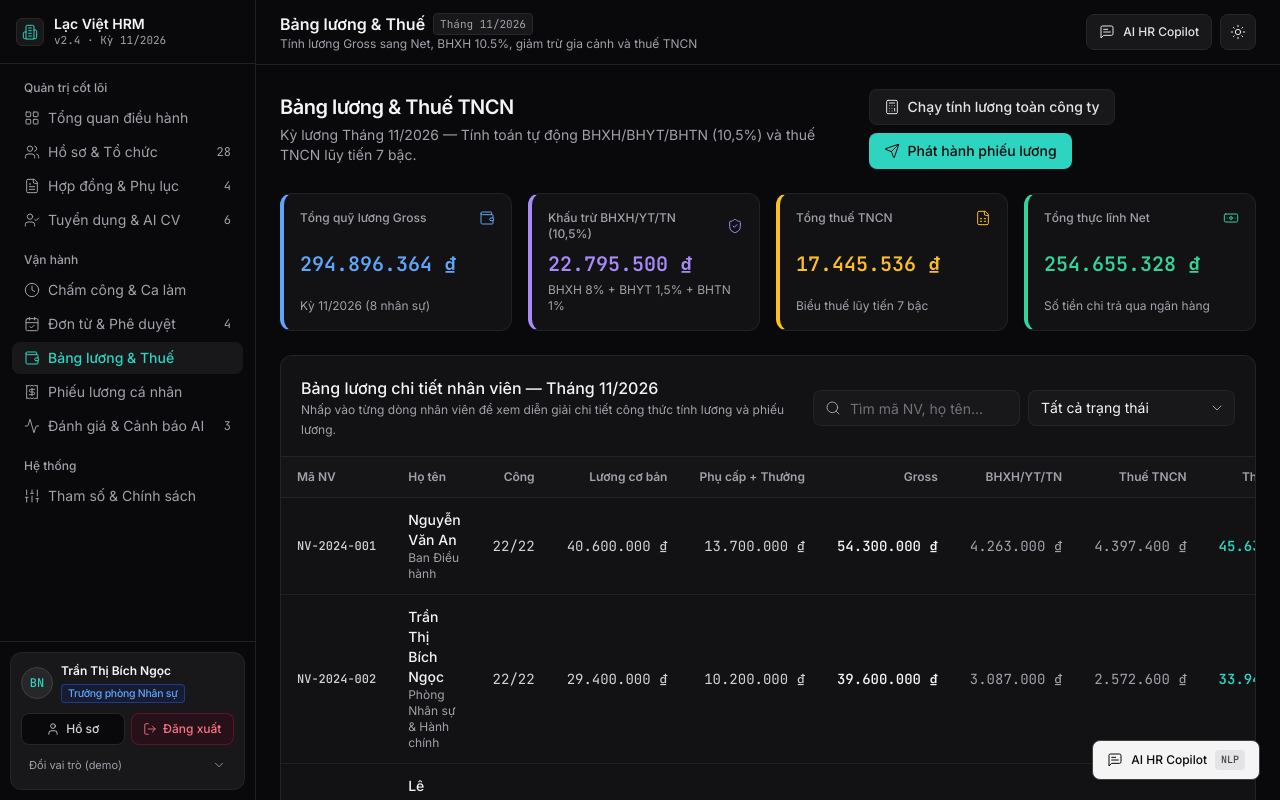
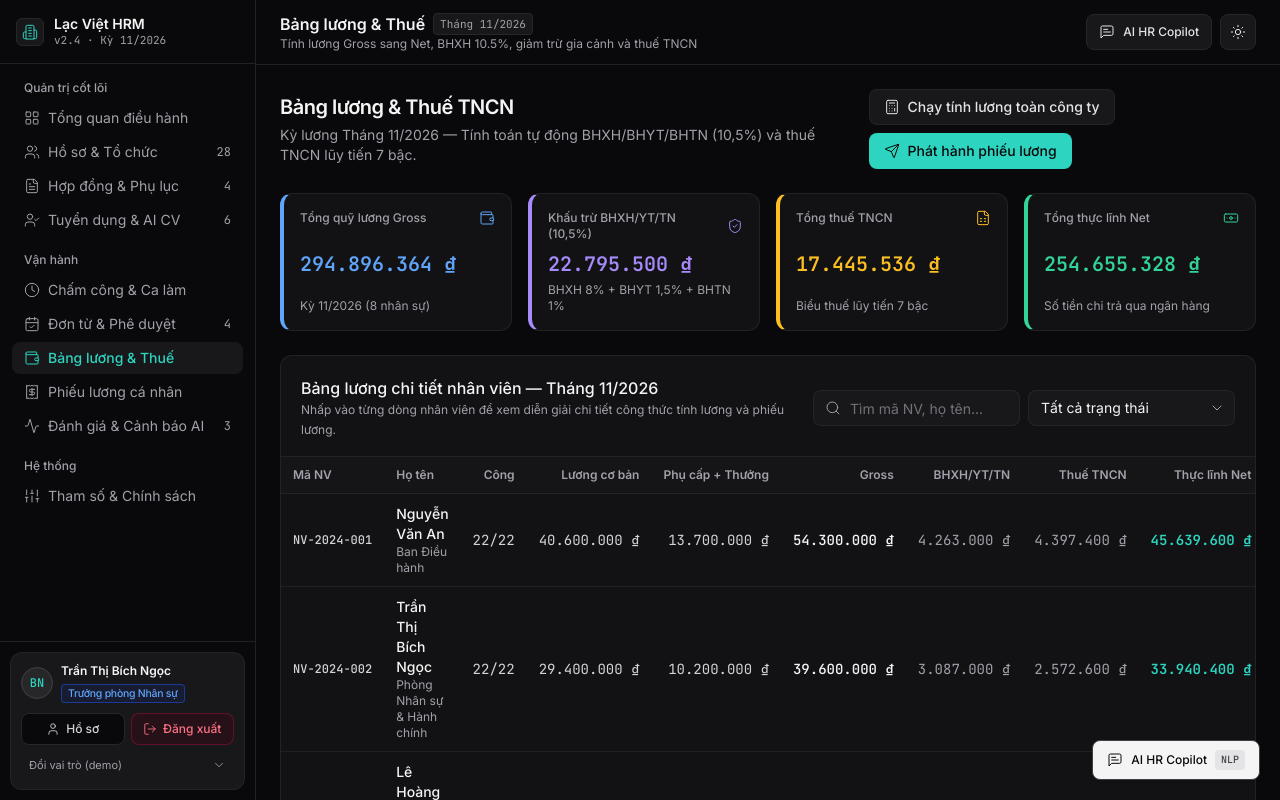
Before and after one commit to vinhce/Quan-tri-hanh-chinh-nhan-su, a Next.js app: page / in a window 1280 px wide. Both pictures are taken after a click on the element 892 px from the left and 232 px from the top of the page. Built offline with nearby package versions, Linux system fonts and the light colour scheme.

Commit message:
fix(payroll): compact payroll table cell padding for 1123px viewport

```diff
--- a/src/components/modules/payroll-view.tsx
+++ b/src/components/modules/payroll-view.tsx
@@ -437,16 +437,16 @@ export function PayrollView() {
               <table className="w-full border-collapse text-left text-sm">
                 <thead>
                   <tr className="border-b border-zinc-200/80 bg-zinc-50/70 text-xs font-medium text-zinc-500 dark:border-zinc-800/80 dark:bg-zinc-900/60 dark:text-zinc-400">
-                    <th className="whitespace-nowrap px-4 py-3">Mã NV</th>
-                    <th className="px-4 py-3">Họ tên</th>
-                    <th className="whitespace-nowrap px-4 py-3 text-right">Công</th>
-                    <th className="whitespace-nowrap px-4 py-3 text-right">Lương cơ bản</th>
-                    <th className="whitespace-nowrap px-4 py-3 text-right">Phụ cấp + Thưởng</th>
-                    <th className="whitespace-nowrap px-4 py-3 text-right">Gross</th>
-                    <th className="whitespace-nowrap px-4 py-3 text-right">BHXH/YT/TN</th>
-                    <th className="whitespace-nowrap px-4 py-3 text-right">Thuế TNCN</th>
-                    <th className="whitespace-nowrap px-4 py-3 text-right">Thực lĩnh Net</th>
-                    <th className="whitespace-nowrap px-4 py-3">Trạng thái</th>
+                    <th className="whitespace-nowrap px-3 py-2.5">Mã NV</th>
+                    <th className="px-3 py-2.5">Họ tên</th>
+                    <th className="whitespace-nowrap px-3 py-2.5 text-right">Công</th>
+                    <th className="whitespace-nowrap px-3 py-2.5 text-right">Lương cơ bản</th>
+                    <th className="whitespace-nowrap px-3 py-2.5 text-right">Phụ cấp + Thưởng</th>
+                    <th className="whitespace-nowrap px-3 py-2.5 text-right">Gross</th>
+                    <th className="whitespace-nowrap px-3 py-2.5 text-right">BHXH/YT/TN</th>
+                    <th className="whitespace-nowrap px-3 py-2.5 text-right">Thuế TNCN</th>
+                    <th className="whitespace-nowrap px-3 py-2.5 text-right">Thực lĩnh Net</th>
+                    <th className="whitespace-nowrap px-3 py-2.5">Trạng thái</th>
                   </tr>
                 </thead>
                 <tbody className="divide-y divide-zinc-200/70 dark:divide-zinc-800/70">
@@ -465,10 +465,10 @@ export function PayrollView() {
                         onClick={() => openPayrollModal(rec)}
                         className="cursor-pointer transition-colors hover:bg-teal-50/40 dark:hover:bg-teal-950/20"
                       >
-                        <td className="whitespace-nowrap px-4 py-3 font-mono text-xs font-medium tabular-nums text-zinc-700 dark:text-zinc-300">
+                        <td className="whitespace-nowrap px-3 py-2.5 font-mono text-xs font-medium tabular-nums text-zinc-700 dark:text-zinc-300">
                           {rec.employee_code}
                         </td>
-                        <td className="px-4 py-3">
+                        <td className="px-3 py-2.5">
                           <div className="font-medium text-zinc-900 dark:text-zinc-100">
                             {rec.full_name}
                           </div>
@@ -476,28 +476,28 @@ export function PayrollView() {
                             {rec.department_name}
                           </div>
                         </td>
-                        <td className="whitespace-nowrap px-4 py-3 text-right font-mono tabular-nums text-zinc-700 dark:text-zinc-300">
+                        <td className="whitespace-nowrap px-3 py-2.5 text-right font-mono tabular-nums text-zinc-700 dark:text-zinc-300">
                           {rec.actual_paid_days}/{rec.standard_days}
                         </td>
-                        <td className="whitespace-nowrap px-4 py-3 text-right font-mono tabular-nums text-zinc-700 dark:text-zinc-300">
+                        <td className="whitespace-nowrap px-3 py-2.5 text-right font-mono tabular-nums text-zinc-700 dark:text-zinc-300">
                           {formatVND(rec.prorated_base_salary_vnd)}
                         </td>
-                        <td className="whitespace-nowrap px-4 py-3 text-right font-mono tabular-nums text-zinc-700 dark:text-zinc-300">
+                        <td className="whitespace-nowrap px-3 py-2.5 text-right font-mono tabular-nums text-zinc-700 dark:text-zinc-300">
                           {formatVND(allowanceAndBonus)}
                         </td>
-                        <td className="whitespace-nowrap px-4 py-3 text-right font-mono font-medium tabular-nums text-zinc-900 dark:text-zinc-100">
+                        <td className="whitespace-nowrap px-3 py-2.5 text-right font-mono font-medium tabular-nums text-zinc-900 dark:text-zinc-100">
                           {formatVND(rec.gross_salary_vnd)}
                         </td>
-                        <td className="whitespace-nowrap px-4 py-3 text-right font-mono tabular-nums text-zinc-600 dark:text-zinc-400">
+                        <td className="whitespace-nowrap px-3 py-2.5 text-right font-mono tabular-nums text-zinc-600 dark:text-zinc-400">
                           {formatVND(rec.total_insurance_employee_vnd)}
                         </td>
-                        <td className="whitespace-nowrap px-4 py-3 text-right font-mono tabular-nums text-zinc-600 dark:text-zinc-400">
+                        <td className="whitespace-nowrap px-3 py-2.5 text-right font-mono tabular-nums text-zinc-600 dark:text-zinc-400">
                           {formatVND(rec.pit_tax_vnd)}
                         </td>
-                        <td className="whitespace-nowrap px-4 py-3 text-right font-mono font-semibold tabular-nums text-teal-700 dark:text-teal-400">
+                        <td className="whitespace-nowrap px-3 py-2.5 text-right font-mono font-semibold tabular-nums text-teal-700 dark:text-teal-400">
                           {formatVND(rec.net_salary_vnd)}
                         </td>
-                        <td className="whitespace-nowrap px-4 py-3">
+                        <td className="whitespace-nowrap px-3 py-2.5">
                           <Badge variant={statusCfg.variant}>{statusCfg.label}</Badge>
                         </td>
                       </tr>
```
